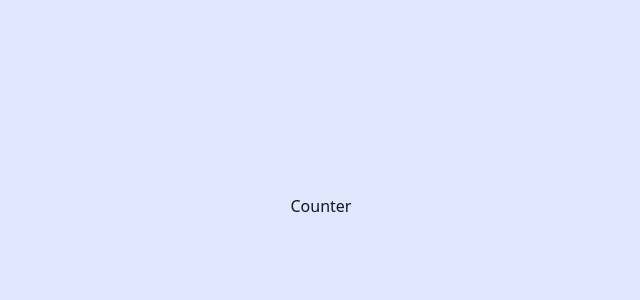
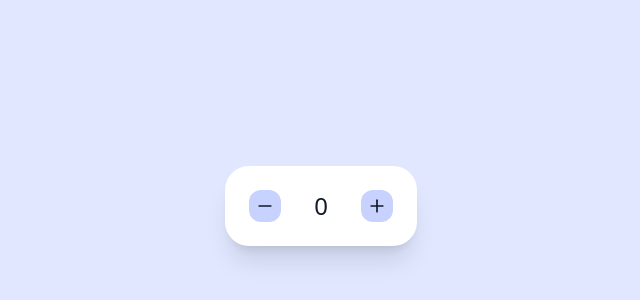
Before and after one commit to adeonirlabs/react-ninja-counter, a React (Vite) app: page / in a window 1280 px wide. Shown: the part 194-494 px from the top of the page, without its empty margins (319-959 px from the left). Built offline with nearby package versions, Linux system fonts and the light colour scheme.

Commit message:
Add counter to app component

```diff
--- a/src/app.tsx
+++ b/src/app.tsx
@@ -1,7 +1,16 @@
+import { useState } from 'react'
+
+import { Counter } from '~/components/counter'
+
 export function App() {
+  const [counter, setCounter] = useState(0)
+
+  const increment = () => setCounter(counter + 1)
+  const decrement = () => setCounter(counter - 1)
+
   return (
     <main className="flex h-screen items-center justify-center">
-      <h1>Counter</h1>
+      <Counter counter={counter} decrement={decrement} increment={increment} />
     </main>
   )
 }
```
